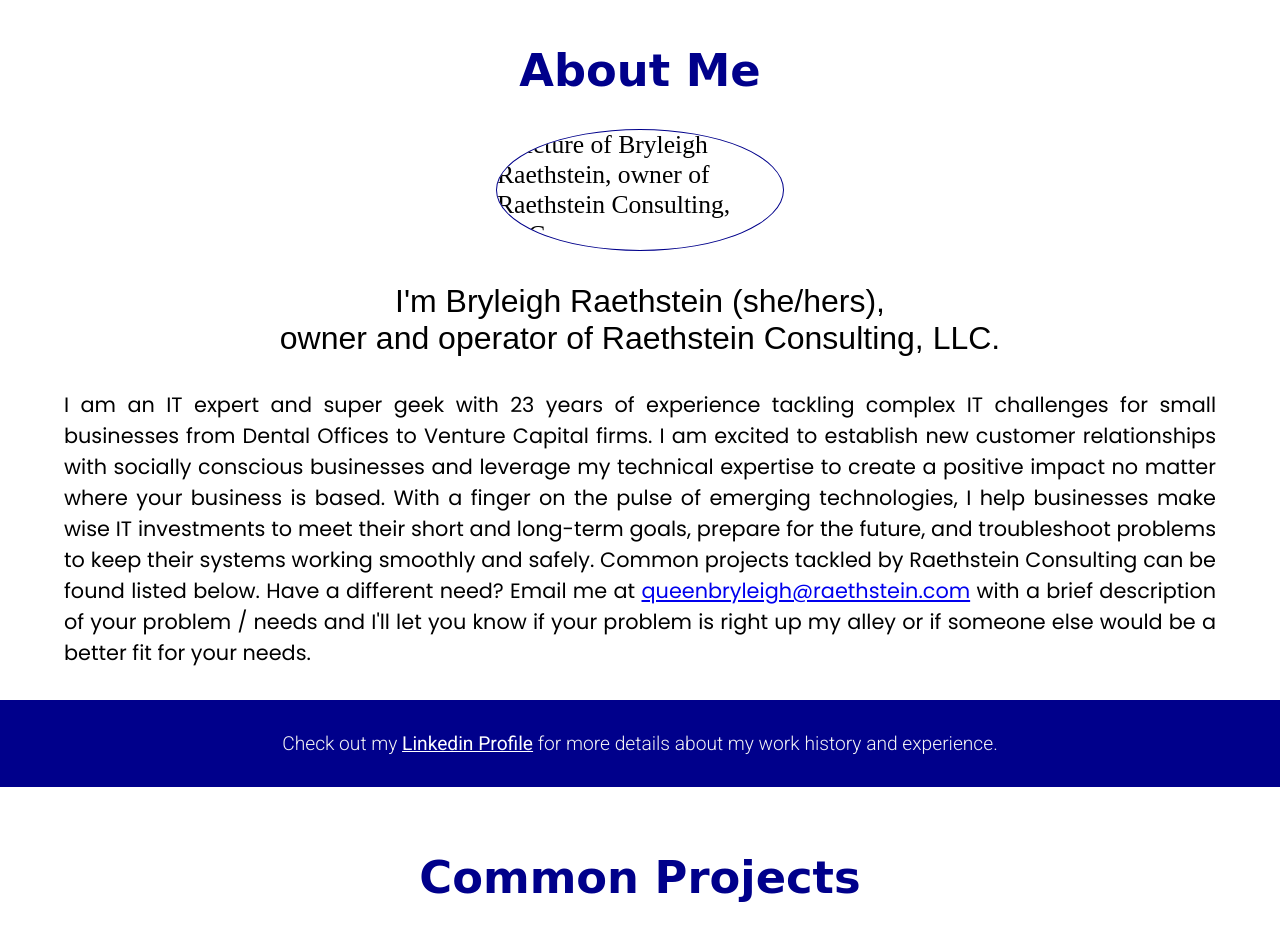
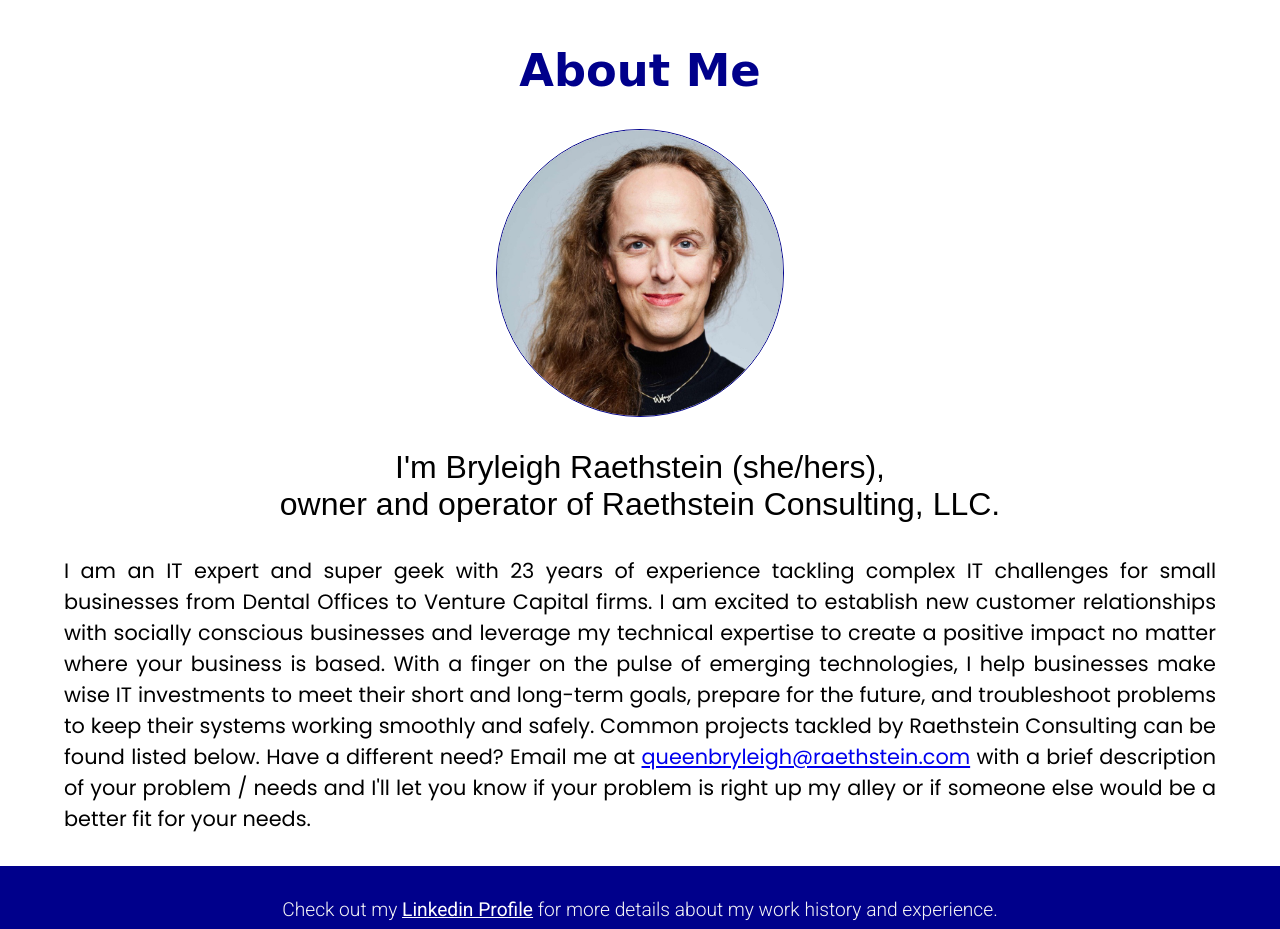
Before and after one commit to Raethstein-Consulting/www, a plain HTML site: page index.html in a window 1280 px wide. Shown: the part 780-1709 px from the top of the page. Drawn offline with Linux system fonts and the light colour scheme; the site is published under a folder, as on GitHub Pages, so addresses that start at the root find nothing; a web font is replaced by a local one.

Commit message:
moved headshot to root

```diff
--- a/index.html
+++ b/index.html
@@ -34,7 +34,7 @@
     <section id="about" class="anchor">
         <div class="about">
             <h1 class="page-heading playwrite-au-sa">About Me</h1>
-            <img alt="picture of Bryleigh Raethstein, owner of Raethstein Consulting, LLC" class="about-photo" src="/www/Bryleigh_headshot.jpeg">
+            <img alt="picture of Bryleigh Raethstein, owner of Raethstein Consulting, LLC" class="about-photo" src="Bryleigh_headshot.jpeg">
             <div id="subtitle">
                 <p class="alef-regular">I'm Bryleigh Raethstein (she/hers),</p>
                 <p class="alef-regular"> owner and operator of Raethstein Consulting, LLC.</p>
```
